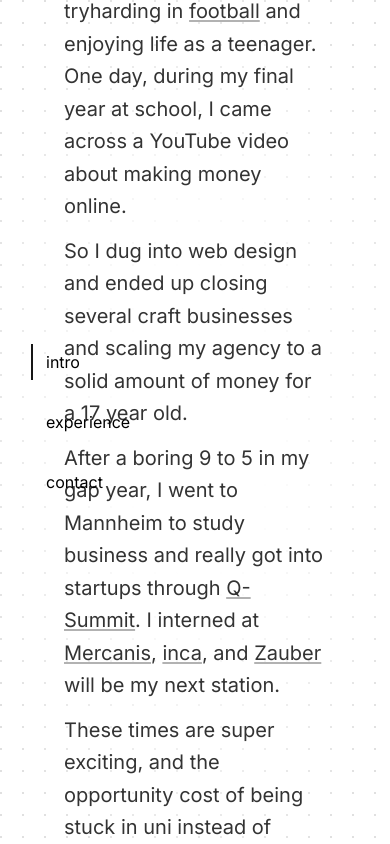
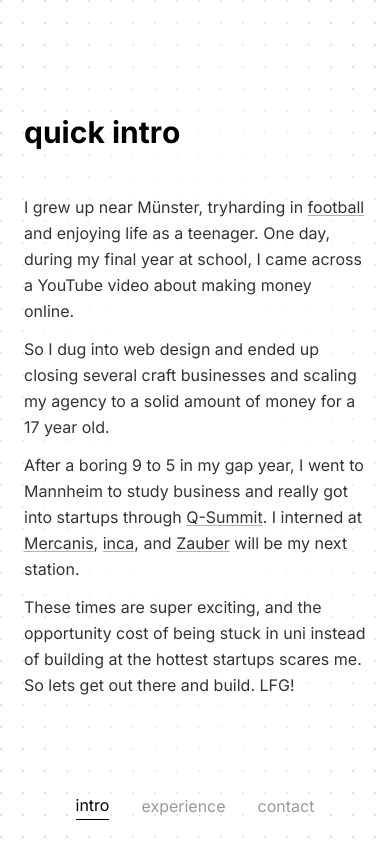
Before and after one commit to ciarannor-0705/ciaran-norris.com, a Next.js app: page / in a window 390 px wide. Built offline with nearby package versions, Linux system fonts and the light colour scheme.

Commit message:
mobile responsive: bottom nav, stacked hero name, smaller text

```diff
--- a/components/demo.tsx
+++ b/components/demo.tsx
@@ -84,7 +84,7 @@ const StoryContent = ({ onOpenExperience }: { onOpenExperience: (id: string) =>
   return (
     <div className="flex flex-col gap-3">
       <h1 className="mb-8 text-left" style={interStyle}>
-        <BlurTextEffect className="text-5xl font-bold text-black">
+        <BlurTextEffect className="text-3xl md:text-5xl font-bold text-black">
           quick intro
         </BlurTextEffect>
       </h1>
@@ -92,7 +92,7 @@ const StoryContent = ({ onOpenExperience }: { onOpenExperience: (id: string) =>
         {storyLines.map((line, i) => (
           <motion.p
             key={i}
-            className="text-xl text-black/80 leading-relaxed"
+            className="text-base md:text-xl text-black/80 leading-relaxed"
             style={interStyle}
             initial={{ opacity: 0, y: 8 }}
             animate={{ opacity: 1, y: 0 }}
@@ -194,7 +194,7 @@ const experiences: Experience[] = [
 
 const ExperienceTitle = React.memo(() => (
   <h1 className="mb-8 text-left" style={interStyle}>
-    <BlurTextEffect className="text-5xl font-bold text-black">
+    <BlurTextEffect className="text-3xl md:text-5xl font-bold text-black">
       experience
     </BlurTextEffect>
   </h1>
@@ -277,7 +277,7 @@ const ExperienceContent = ({ openId, setOpenId }: { openId: string | null; setOp
               {/* Sidebar cards — float to the right of the popup */}
               {activeExp.sidebar && (
                 <motion.div
-                  className="absolute top-0 bottom-0 left-full ml-5 z-50 flex items-center"
+                  className="hidden md:flex absolute top-0 bottom-0 left-full ml-5 z-50 items-center"
                   initial={{ opacity: 0, y: 20 }}
                   animate={{ opacity: 1, y: 0, transition: { type: "spring", bounce: 0.15, duration: 0.5, delay: 0.25 } }}
                   exit={{ opacity: 0, y: 20, transition: { type: "spring", bounce: 0.1, duration: 0.35 } }}
@@ -300,14 +300,14 @@ const ExperienceContent = ({ openId, setOpenId }: { openId: string | null; setOp
 const ContactContent = () => (
   <div className="flex flex-col gap-3">
     <h1 className="mb-8 text-left" style={interStyle}>
-      <BlurTextEffect className="text-5xl font-bold text-black">
+      <BlurTextEffect className="text-3xl md:text-5xl font-bold text-black">
         contact
       </BlurTextEffect>
     </h1>
     {["e: ciaran.nor@gmail.com"].map((item, i) => (
       <motion.p
         key={i}
-        className="text-xl text-black/80 leading-relaxed"
+        className="text-base md:text-xl text-black/80 leading-relaxed"
         style={interStyle}
         initial={{ opacity: 0, y: 8 }}
         animate={{ opacity: 1, y: 0 }}
@@ -350,13 +350,22 @@ const DemoOne = () => {
             className="absolute inset-0 z-10 flex items-center justify-center"
             exit={{ y: -80, opacity: 0, transition: { duration: 0.7, ease: "easeInOut" } }}
           >
-            <GradualSpacing
-              text="Ciaran Norris"
-              duration={0.8}
-              delayMultiple={0.06}
-              className="text-9xl font-bold leading-none text-black"
-              style={{ fontFamily: "var(--font-inter), sans-serif" }}
-            />
+            <div className="flex flex-col items-center md:block">
+              <GradualSpacing
+                text="Ciaran"
+                duration={0.8}
+                delayMultiple={0.06}
+                className="text-6xl md:text-9xl font-bold leading-none text-black block"
+                style={{ fontFamily: "var(--font-inter), sans-serif" }}
+              />
+              <GradualSpacing
+                text="Norris"
+                duration={0.8}
+                delayMultiple={0.06}
+                className="text-6xl md:text-9xl font-bold leading-none text-black block"
+                style={{ fontFamily: "var(--font-inter), sans-serif" }}
+              />
+            </div>
           </motion.div>
         )}
       </AnimatePresence>
@@ -375,8 +384,8 @@ const DemoOne = () => {
               onValueChange={(val) => { setActiveTab(val); setOpenId(null); }}
               orientation="vertical"
             >
-              {/* Side nav — absolute left */}
-              <div className="absolute left-0 top-0 bottom-0 flex items-center px-8 py-16 z-50">
+              {/* Side nav — desktop only */}
+              <div className="hidden md:flex absolute left-0 top-0 bottom-0 items-center px-8 py-16 z-50">
                 <TabsList variant="underline" className="gap-6 [&_[data-slot=tabs-tab]]:text-black [&_[data-slot=tabs-tab]]:hover:bg-transparent [&_[data-slot=tabs-tab]]:hover:text-black/55 [&_[data-slot=tabs-tab]]:transition-colors">
                   <TabsTab value="story" style={tabStyle}>intro</TabsTab>
                   <TabsTab value="experience" style={tabStyle}>experience</TabsTab>
@@ -385,7 +394,7 @@ const DemoOne = () => {
               </div>
 
               {/* Content — centered in full viewport */}
-              <div className="w-full h-full flex items-center justify-center px-16 py-16 overflow-y-auto">
+              <div className="w-full h-full flex items-center justify-center px-6 md:px-16 py-16 pb-24 md:pb-16 overflow-y-auto">
                 <div className="w-full max-w-3xl">
                   <TabsPanel value="story"><StoryContent onOpenExperience={handleOpenExperience} /></TabsPanel>
                   <TabsPanel value="experience"><ExperienceContent openId={openId} setOpenId={setOpenId} /></TabsPanel>
@@ -393,6 +402,24 @@ const DemoOne = () => {
                 </div>
               </div>
             </Tabs>
+            {/* Mobile bottom nav — plain buttons, outside Tabs */}
+            <div className="md:hidden fixed bottom-0 left-0 right-0 z-50 flex justify-center gap-8 pb-6">
+              {["story", "experience", "contact"].map((tab) => (
+                <button
+                  key={tab}
+                  onClick={() => { setActiveTab(tab); setOpenId(null); }}
+                  className="cursor-pointer transition-colors text-base font-medium"
+                  style={{
+                    ...tabStyle,
+                    color: activeTab === tab ? "black" : "rgba(0,0,0,0.4)",
+                    borderBottom: activeTab === tab ? "1.5px solid black" : "none",
+                    paddingBottom: 2,
+                  }}
+                >
+                  {tab === "story" ? "intro" : tab}
+                </button>
+              ))}
+            </div>
           </motion.div>
         )}
       </AnimatePresence>
```
